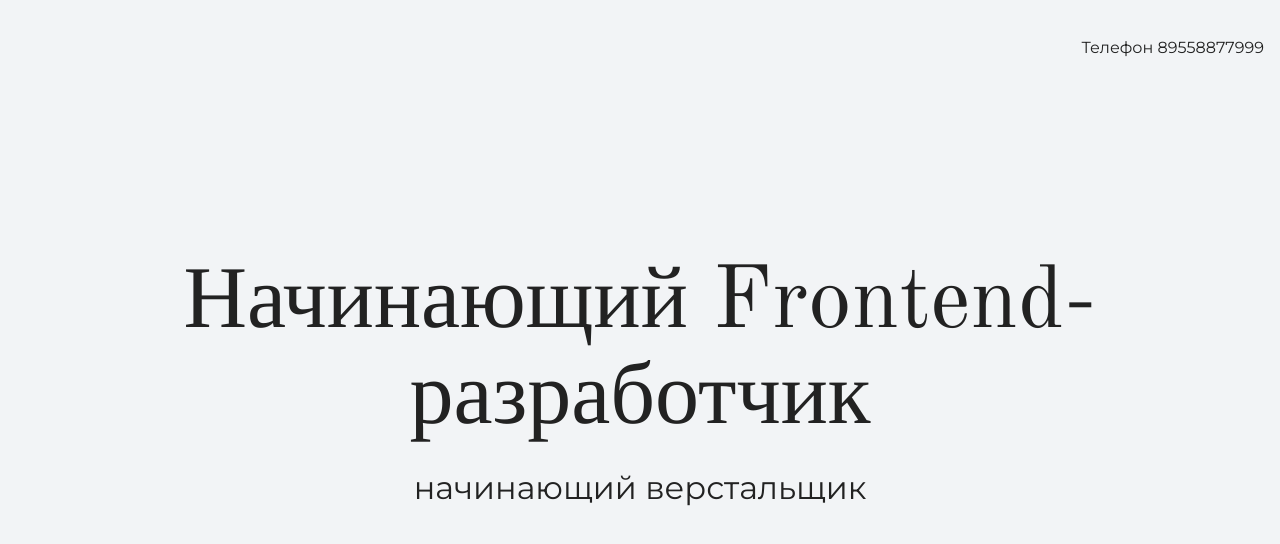
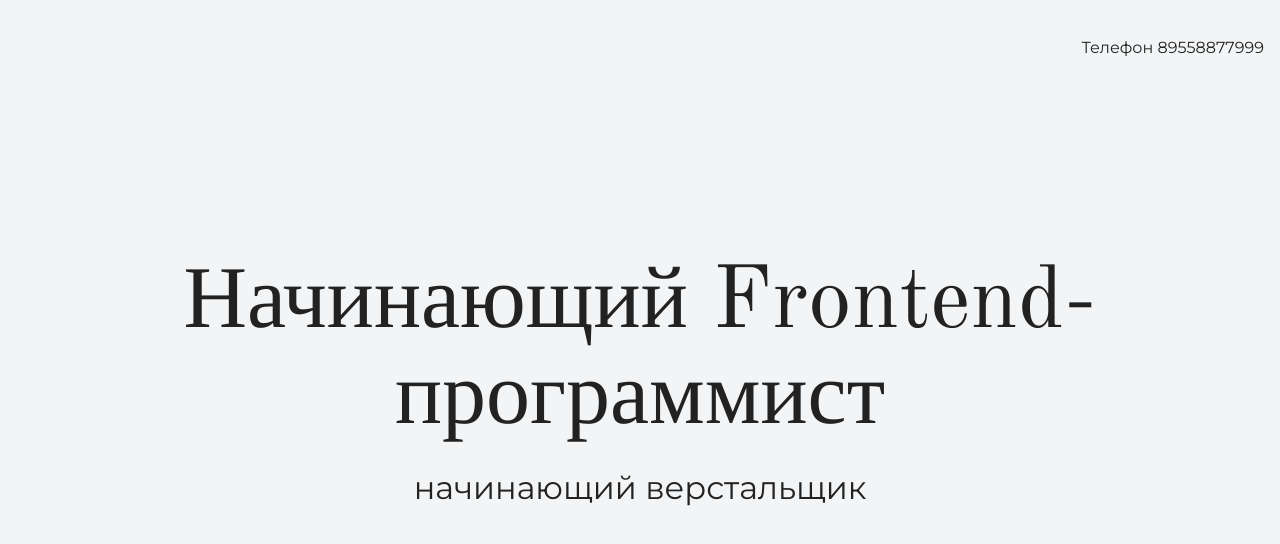
Before and after one commit to New-Frontend-Developer/my-site, a plain HTML site: page index.html in a window 1280 px wide. Shown: the top 544 px of the page. Drawn offline with nearby package versions, Linux system fonts and the light colour scheme.

Commit message:
меняет текст на главной странице

```diff
--- a/index.html
+++ b/index.html
@@ -15,7 +15,7 @@
     </header>
 
     <section class="hero-image">
-      <div class="container"><h1 class="heading">Начинающий Frontend-разработчик</h1>
+      <div class="container"><h1 class="heading">Начинающий Frontend-программист</h1>
       <p>начинающий верстальщик</p></div>
     </section>
 
```
